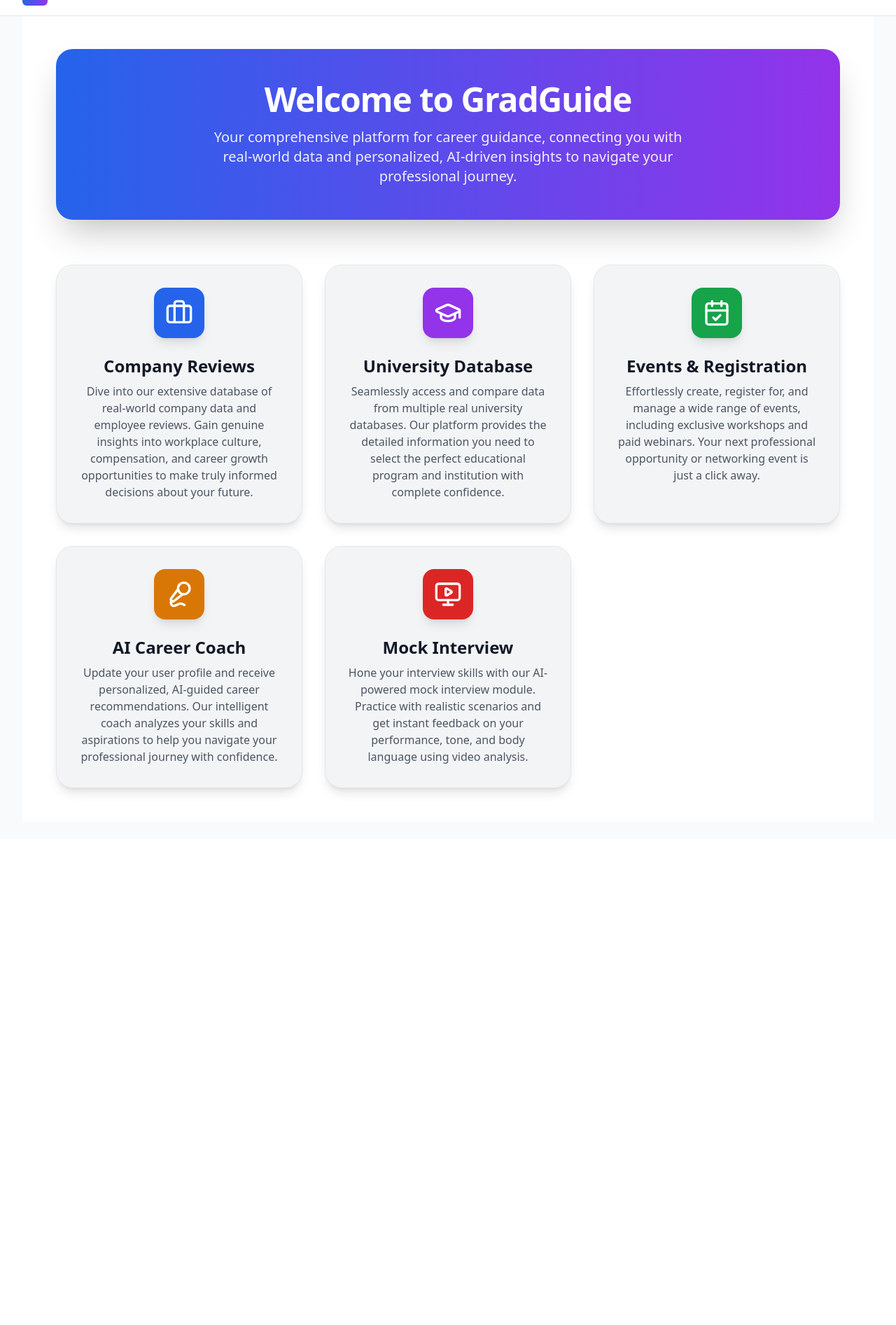
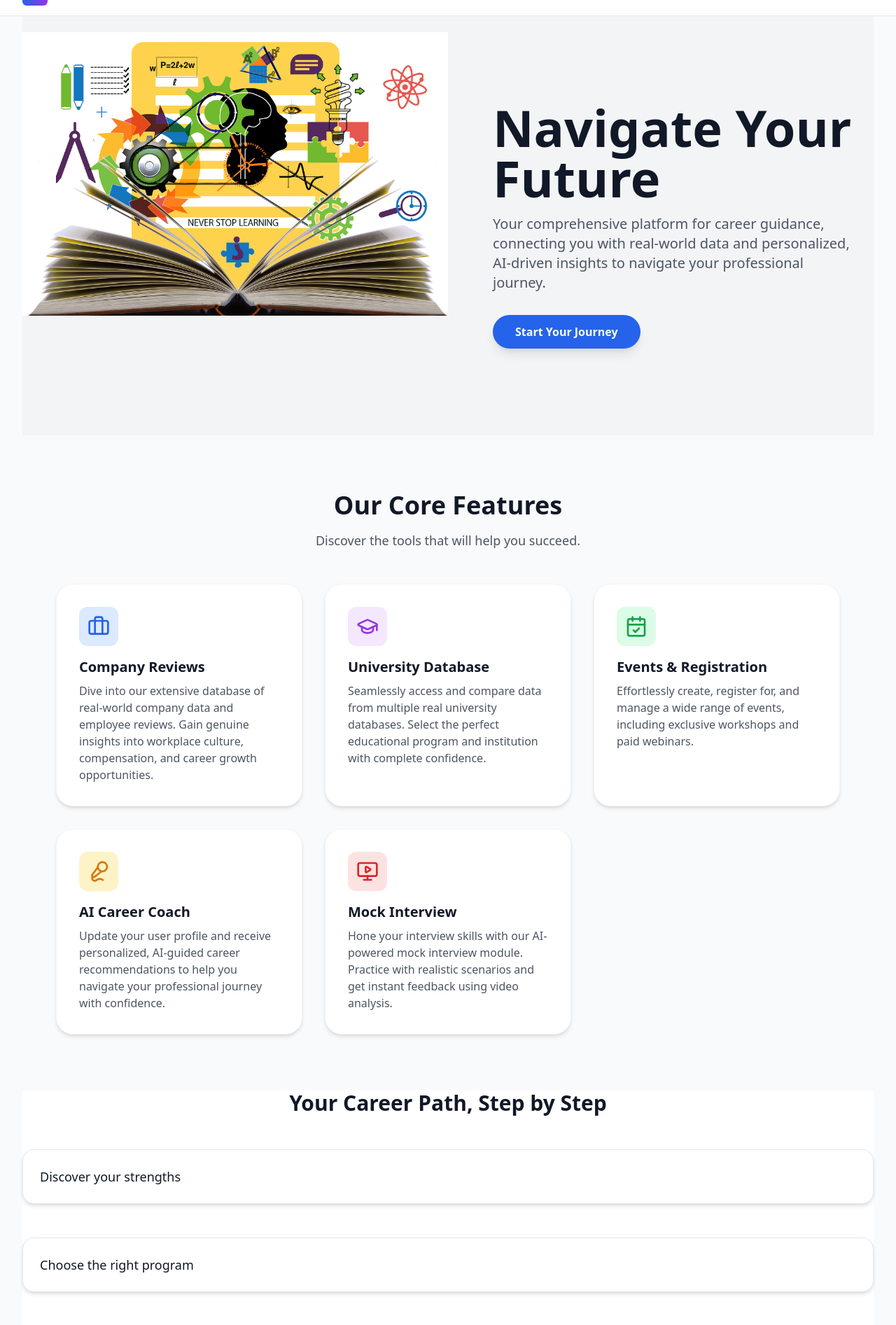
Before and after one commit to nairobi-J/Swe-350-gradguide, a Next.js app in the folder frontend/: page /dashboard/home in a window 1280 px wide. Shown: the part 42-1935 px from the top of the page at 70% size. Before the commit the page ends 1240 px from the top, so only its background shows below. Built offline with nearby package versions, Linux system fonts and the light colour scheme.

Commit message:
landing page design update

```diff
--- a/frontend/app/dashboard/home/page.tsx
+++ b/frontend/app/dashboard/home/page.tsx
@@ -27,135 +27,198 @@ const iconVariants = {
 
 export default function HomePage() {
   return (
-    <div className="space-y-16 p-6 lg:p-12 bg-white min-h-screen font-sans text-gray-900">
-      {/* Welcome Banner: Updated for a professional, light theme */}
-      <div className="bg-gradient-to-r from-blue-600 to-purple-600 rounded-3xl text-white p-12 shadow-2xl text-center">
+    <div className="bg-white min-h-screen font-sans text-gray-900">
+
+      {/* Hero Section */}
+      <section className="relative w-full h-[600px] flex items-center justify-center p-6 lg:p-12 overflow-hidden">
+        <div className="absolute inset-0 bg-gray-100 flex items-center justify-center">
+
+            <div className="hidden lg:block w-1/2 h-full mt-12">
+                 <img src="/landing.jpg" alt="home image" />
+            </div>
+            {/* Text content on the right */}
+            <div className="w-full lg:w-1/2 flex flex-col justify-center items-start lg:pl-16 p-6">
                 <motion.h1
-          initial={{ y: -20, opacity: 0 }}
+                    initial={{ y: 20, opacity: 0 }}
                     animate={{ y: 0, opacity: 1 }}
                     transition={{ duration: 0.8 }}
-          className="text-5xl font-extrabold mb-4 tracking-tight"
+                    className="text-5xl lg:text-7xl font-extrabold text-gray-900 leading-tight"
                 >
-          Welcome to GradGuide
+                    Navigate Your Future
                 </motion.h1>
                 <motion.p
-          initial={{ y: -20, opacity: 0 }}
+                    initial={{ y: 20, opacity: 0 }}
                     animate={{ y: 0, opacity: 1 }}
                     transition={{ duration: 0.8, delay: 0.2 }}
-          className="text-white/90 text-xl max-w-2xl mx-auto"
+                    className="mt-4 text-xl text-gray-600 max-w-xl"
                 >
                     Your comprehensive platform for career guidance, connecting you with real-world data and personalized, AI-driven insights to navigate your professional journey.
                 </motion.p>
+                <motion.button
+                    initial={{ scale: 0.9, opacity: 0 }}
+                    animate={{ scale: 1, opacity: 1 }}
+                    transition={{ duration: 0.5, delay: 0.4 }}
+                    className="mt-8 px-8 py-3 bg-blue-600 text-white font-semibold rounded-full shadow-lg hover:bg-blue-700 transition-colors"
+                >
+                    Start Your Journey
+                </motion.button>
             </div>
+        </div>
+      </section>
 
-      {/* Feature Modules: Redesigned with a light theme, new icons, and detailed descriptions */}
+      {/* Feature Section */}
+      <div className="py-20 px-6 lg:px-12 bg-gray-50">
+        <div className="text-center mb-12">
+            <h2 className="text-4xl font-bold text-gray-900">Our Core Features</h2>
+            <p className="mt-4 text-lg text-gray-600">Discover the tools that will help you succeed.</p>
+        </div>
         <motion.div
           className="grid grid-cols-1 md:grid-cols-2 lg:grid-cols-3 gap-8"
           variants={containerVariants}
           initial="hidden"
-        animate="visible"
+          whileInView="visible"
+          viewport={{ once: true }}
         >
-
-        {/* Companies & Reviews Module */}
+          {/* Company Reviews Module */}
           <motion.div
-          className="bg-gray-100 rounded-3xl p-8 shadow-lg border border-gray-200 cursor-default transition-all duration-300 hover:shadow-xl hover:bg-gray-200"
+            className="bg-white rounded-3xl p-8 shadow-md border border-gray-100 cursor-default transition-all duration-300 hover:shadow-xl hover:scale-105"
             variants={cardVariants}
           >
-          <div className="flex flex-col items-center text-center h-full">
+            <div className="flex flex-col items-start text-left h-full">
               <motion.div
-              className="p-4 bg-blue-600 rounded-2xl mb-6 shadow-lg"
+                className="p-3 bg-blue-100 rounded-xl mb-4"
                 variants={iconVariants}
                 whileHover="hover"
               >
-              <Briefcase className="h-10 w-10 text-white" />
+                <Briefcase className="h-8 w-8 text-blue-600" />
               </motion.div>
-            <h2 className="text-2xl font-bold text-gray-900 mb-2">Company Reviews</h2>
+              <h3 className="text-xl font-bold text-gray-900 mb-2">Company Reviews</h3>
               <p className="text-base text-gray-600 flex-grow">
-              Dive into our extensive database of real-world company data and employee reviews. Gain genuine insights into workplace culture, compensation, and career growth opportunities to make truly informed decisions about your future.
+                Dive into our extensive database of real-world company data and employee reviews. Gain genuine insights into workplace culture, compensation, and career growth opportunities.
               </p>
             </div>
           </motion.div>
 
           {/* University Data Module */}
           <motion.div
-          className="bg-gray-100 rounded-3xl p-8 shadow-lg border border-gray-200 cursor-default transition-all duration-300 hover:shadow-xl hover:bg-gray-200"
+            className="bg-white rounded-3xl p-8 shadow-md border border-gray-100 cursor-default transition-all duration-300 hover:shadow-xl hover:scale-105"
             variants={cardVariants}
           >
-          <div className="flex flex-col items-center text-center h-full">
+            <div className="flex flex-col items-start text-left h-full">
               <motion.div
-              className="p-4 bg-purple-600 rounded-2xl mb-6 shadow-lg"
+                className="p-3 bg-purple-100 rounded-xl mb-4"
                 variants={iconVariants}
                 whileHover="hover"
               >
-              <GraduationCap className="h-10 w-10 text-white" />
+                <GraduationCap className="h-8 w-8 text-purple-600" />
               </motion.div>
-            <h2 className="text-2xl font-bold text-gray-900 mb-2">University Database</h2>
+              <h3 className="text-xl font-bold text-gray-900 mb-2">University Database</h3>
               <p className="text-base text-gray-600 flex-grow">
-              Seamlessly access and compare data from multiple real university databases. Our platform provides the detailed information you need to select the perfect educational program and institution with complete confidence.
+                Seamlessly access and compare data from multiple real university databases. Select the perfect educational program and institution with complete confidence.
               </p>
             </div>
           </motion.div>
 
           {/* Events Module */}
           <motion.div
-          className="bg-gray-100 rounded-3xl p-8 shadow-lg border border-gray-200 cursor-default transition-all duration-300 hover:shadow-xl hover:bg-gray-200"
+            className="bg-white rounded-3xl p-8 shadow-md border border-gray-100 cursor-default transition-all duration-300 hover:shadow-xl hover:scale-105"
             variants={cardVariants}
           >
-          <div className="flex flex-col items-center text-center h-full">
+            <div className="flex flex-col items-start text-left h-full">
               <motion.div
-              className="p-4 bg-green-600 rounded-2xl mb-6 shadow-lg"
+                className="p-3 bg-green-100 rounded-xl mb-4"
                 variants={iconVariants}
                 whileHover="hover"
               >
-              <CalendarCheck className="h-10 w-10 text-white" />
+                <CalendarCheck className="h-8 w-8 text-green-600" />
               </motion.div>
-            <h2 className="text-2xl font-bold text-gray-900 mb-2">Events & Registration</h2>
+              <h3 className="text-xl font-bold text-gray-900 mb-2">Events & Registration</h3>
               <p className="text-base text-gray-600 flex-grow">
-              Effortlessly create, register for, and manage a wide range of events, including exclusive workshops and paid webinars. Your next professional opportunity or networking event is just a click away.
+                Effortlessly create, register for, and manage a wide range of events, including exclusive workshops and paid webinars.
               </p>
             </div>
           </motion.div>
 
           {/* AI Career Coach Module */}
           <motion.div
-          className="bg-gray-100 rounded-3xl p-8 shadow-lg border border-gray-200 cursor-default transition-all duration-300 hover:shadow-xl hover:bg-gray-200"
+            className="bg-white rounded-3xl p-8 shadow-md border border-gray-100 cursor-default transition-all duration-300 hover:shadow-xl hover:scale-105"
             variants={cardVariants}
           >
-          <div className="flex flex-col items-center text-center h-full">
+            <div className="flex flex-col items-start text-left h-full">
               <motion.div
-              className="p-4 bg-amber-600 rounded-2xl mb-6 shadow-lg"
+                className="p-3 bg-amber-100 rounded-xl mb-4"
                 variants={iconVariants}
                 whileHover="hover"
               >
-              <MicVocal className="h-10 w-10 text-white" />
+                <MicVocal className="h-8 w-8 text-amber-600" />
               </motion.div>
-            <h2 className="text-2xl font-bold text-gray-900 mb-2">AI Career Coach</h2>
+              <h3 className="text-xl font-bold text-gray-900 mb-2">AI Career Coach</h3>
               <p className="text-base text-gray-600 flex-grow">
-              Update your user profile and receive personalized, AI-guided career recommendations. Our intelligent coach analyzes your skills and aspirations to help you navigate your professional journey with confidence.
+                Update your user profile and receive personalized, AI-guided career recommendations to help you navigate your professional journey with confidence.
               </p>
             </div>
           </motion.div>
 
           {/* New Mock Interview Module */}
           <motion.div
-          className="bg-gray-100 rounded-3xl p-8 shadow-lg border border-gray-200 cursor-default transition-all duration-300 hover:shadow-xl hover:bg-gray-200"
+            className="bg-white rounded-3xl p-8 shadow-md border border-gray-100 cursor-default transition-all duration-300 hover:shadow-xl hover:scale-105"
             variants={cardVariants}
           >
-          <div className="flex flex-col items-center text-center h-full">
+            <div className="flex flex-col items-start text-left h-full">
               <motion.div
-              className="p-4 bg-red-600 rounded-2xl mb-6 shadow-lg"
+                className="p-3 bg-red-100 rounded-xl mb-4"
                 variants={iconVariants}
                 whileHover="hover"
               >
-              <MonitorPlay className="h-10 w-10 text-white" />
+                <MonitorPlay className="h-8 w-8 text-red-600" />
               </motion.div>
-            <h2 className="text-2xl font-bold text-gray-900 mb-2">Mock Interview</h2>
+              <h3 className="text-xl font-bold text-gray-900 mb-2">Mock Interview</h3>
               <p className="text-base text-gray-600 flex-grow">
-              Hone your interview skills with our AI-powered mock interview module. Practice with realistic scenarios and get instant feedback on your performance, tone, and body language using video analysis.
+                Hone your interview skills with our AI-powered mock interview module. Practice with realistic scenarios and get instant feedback using video analysis.
               </p>
             </div>
           </motion.div>
         </motion.div>
       </div>
+
+
+      {/* CAREER PATH SCROLL SECTION */}
+      <div className="space-y-12">
+        <h2 className="text-3xl font-bold text-center">Your Career Path, Step by Step</h2>
+        {["Discover your strengths", "Choose the right program", "Gain real-world experience", "Land your dream job"].map((step, i) => (
+          <motion.div
+            key={i}
+            initial={{ opacity: 0, x: i % 2 === 0 ? -50 : 50 }}
+            whileInView={{ opacity: 1, x: 0 }}
+            transition={{ duration: 0.6 }}
+            viewport={{ once: true }}
+            className="bg-white p-6 rounded-2xl shadow-md border border-gray-200"
+          >
+            <p className="text-lg font-medium">{step}</p>
+          </motion.div>
+        ))}
+      </div>
+
+      {/* About Us Section */}
+      <div className="py-20 px-6 lg:px-12">
+        <div className="max-w-4xl mx-auto text-center">
+            <h2 className="text-4xl font-bold text-gray-900">About Us</h2>
+            <p className="mt-4 text-lg text-gray-600">
+                At GradGuide, we believe that navigating your career path should be an empowering and transparent experience. Our mission is to democratize career data, providing students and professionals with the tools and insights they need to make confident, informed decisions about their future. We're committed to building a platform that is not just a resource, but a trusted partner in your professional growth.
+            </p>
+        </div>
+      </div>
+
+      {/* Final Call to Action */}
+      <div className="bg-blue-600 text-white py-20 px-6 lg:px-12 text-center">
+        <div className="max-w-4xl mx-auto">
+            <h2 className="text-4xl font-bold tracking-tight">Ready to Take Control of Your Career?</h2>
+            <p className="mt-4 text-lg text-blue-100">Join GradGuide today and start making smarter career decisions with our AI-powered platform.</p>
+            <button className="mt-8 px-10 py-4 bg-white text-blue-600 font-bold rounded-full shadow-lg hover:bg-gray-100 transition-colors">
+                Sign Up for Free
+            </button>
+        </div>
+      </div>
+    </div>
   );
 }
```
Lines whose indentation alone changed are shown as unchanged.
